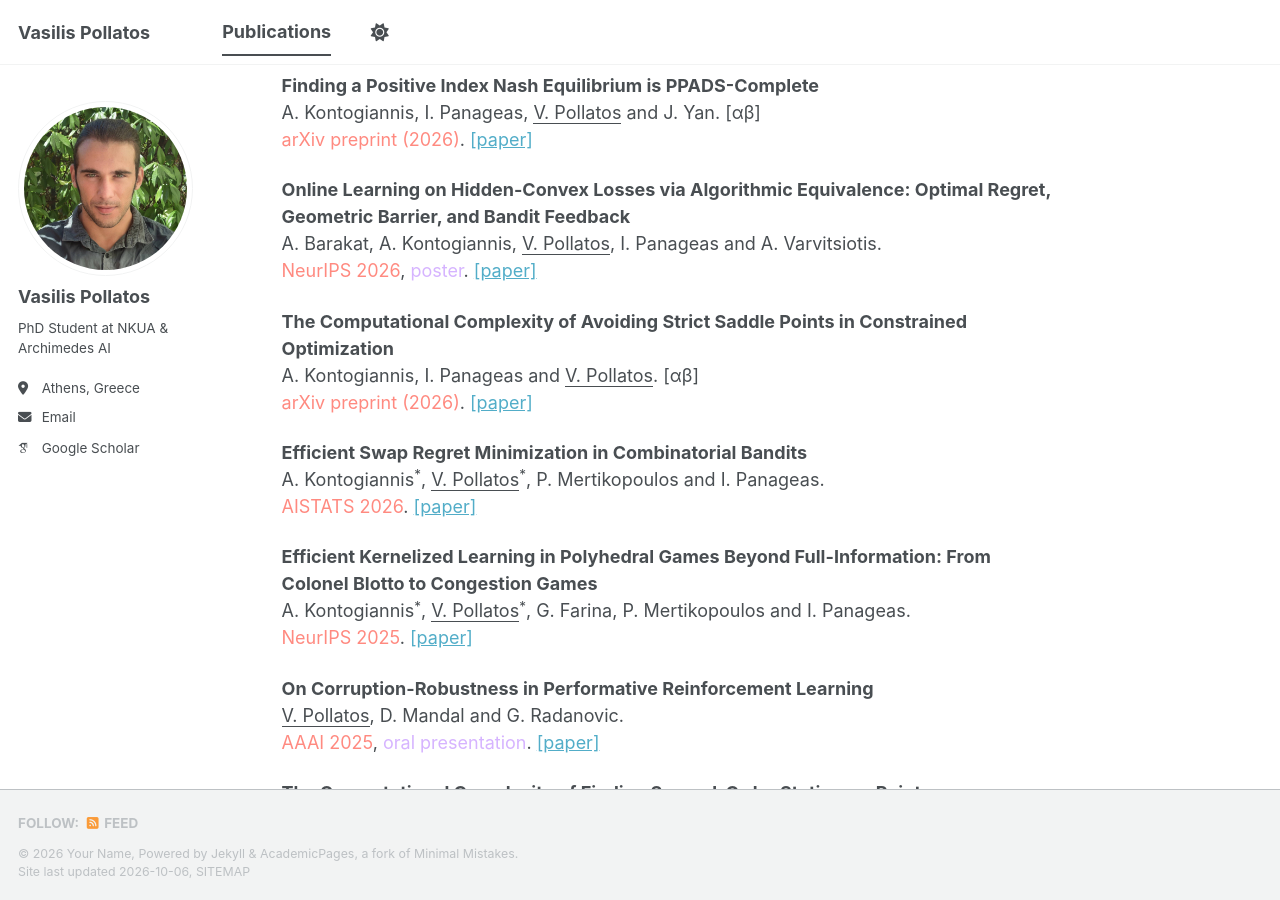
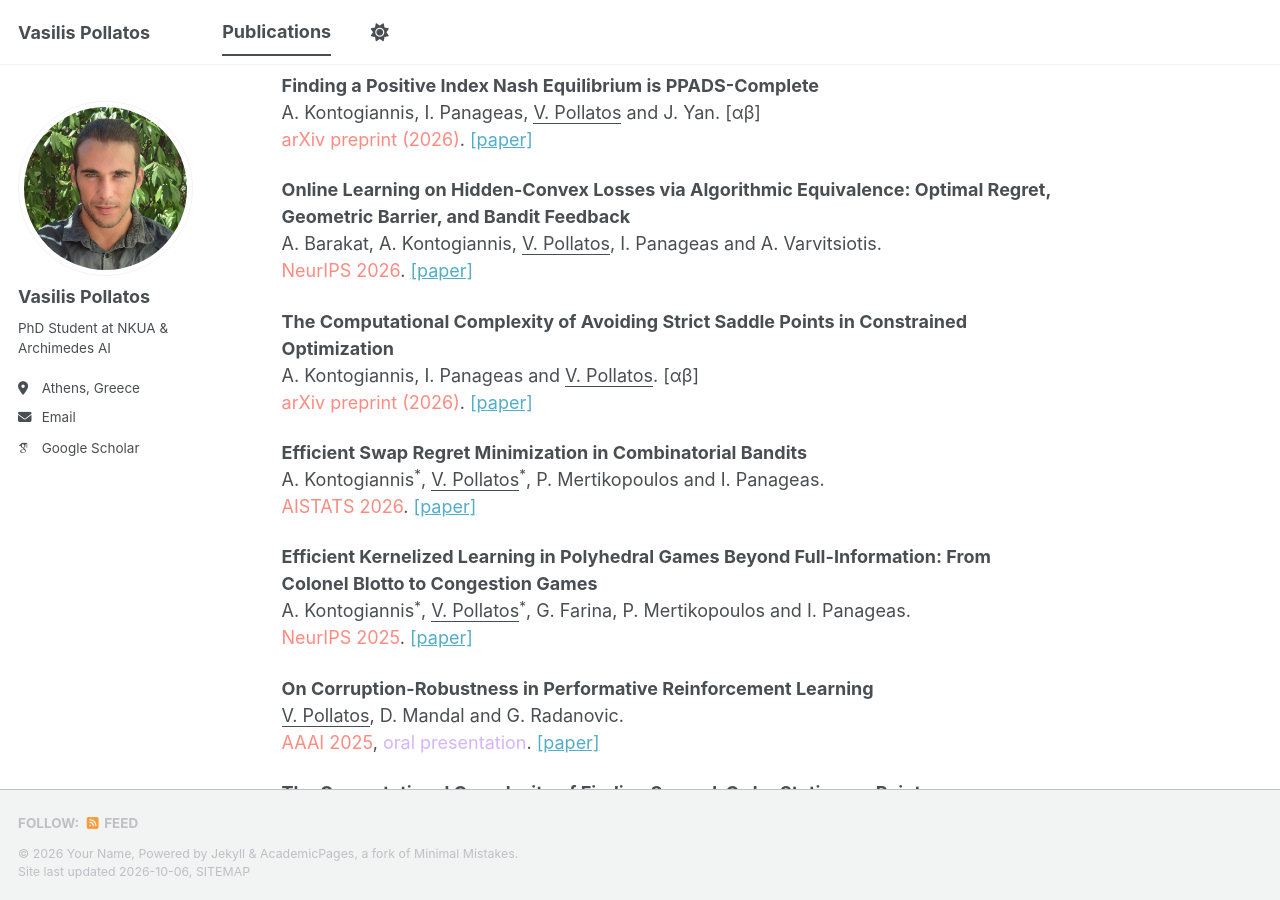
Before and after one commit to vaspoll/vaspoll.github.io, a Jekyll site: the page built from _pages/publications.md, in a window 1280 px wide and 900 px high, scrolled down 445 px. Built offline with Jekyll 4.4.1, drawn with Linux system fonts in a browser that asks for light colours; some web fonts are replaced; a script bundle is joined from its source files by our own code; library files that are not in the unit come from our copies.

Commit message:
Update publications.md

```diff
--- a/_pages/publications.md
+++ b/_pages/publications.md
@@ -24,7 +24,7 @@ G. Farina, A. Kontogiannis, I. Panageas and <u>V. Pollatos</u>. [αβ]<br/> <fon
 A. Kontogiannis, I. Panageas, <u>V. Pollatos</u> and J. Yan. [αβ]<br/> <font color="#ff8a80">arXiv preprint (2026)</font>. [[paper]](https://arxiv.org/abs/2609.23879)<br/>
 
 **Online Learning on Hidden-Convex Losses via Algorithmic Equivalence: Optimal Regret, Geometric Barrier, and Bandit Feedback**<br/>
-A. Barakat, A. Kontogiannis, <u>V. Pollatos</u>, I. Panageas and A. Varvitsiotis.<br/> <font color="#ff8a80">NeurIPS 2026</font>, <font color="#d6b4ff">poster</font>. [[paper]](https://arxiv.org/abs/2605.26373)<br/>
+A. Barakat, A. Kontogiannis, <u>V. Pollatos</u>, I. Panageas and A. Varvitsiotis.<br/> <font color="#ff8a80">NeurIPS 2026</font>. [[paper]](https://arxiv.org/abs/2605.26373)<br/>
 
 **The Computational Complexity of Avoiding Strict Saddle Points in Constrained Optimization**<br/>
 A. Kontogiannis, I. Panageas and <u>V. Pollatos</u>. [αβ]<br/> <font color="#ff8a80">arXiv preprint (2026)</font>. [[paper]](https://arxiv.org/abs/2604.02285)<br/>
```
